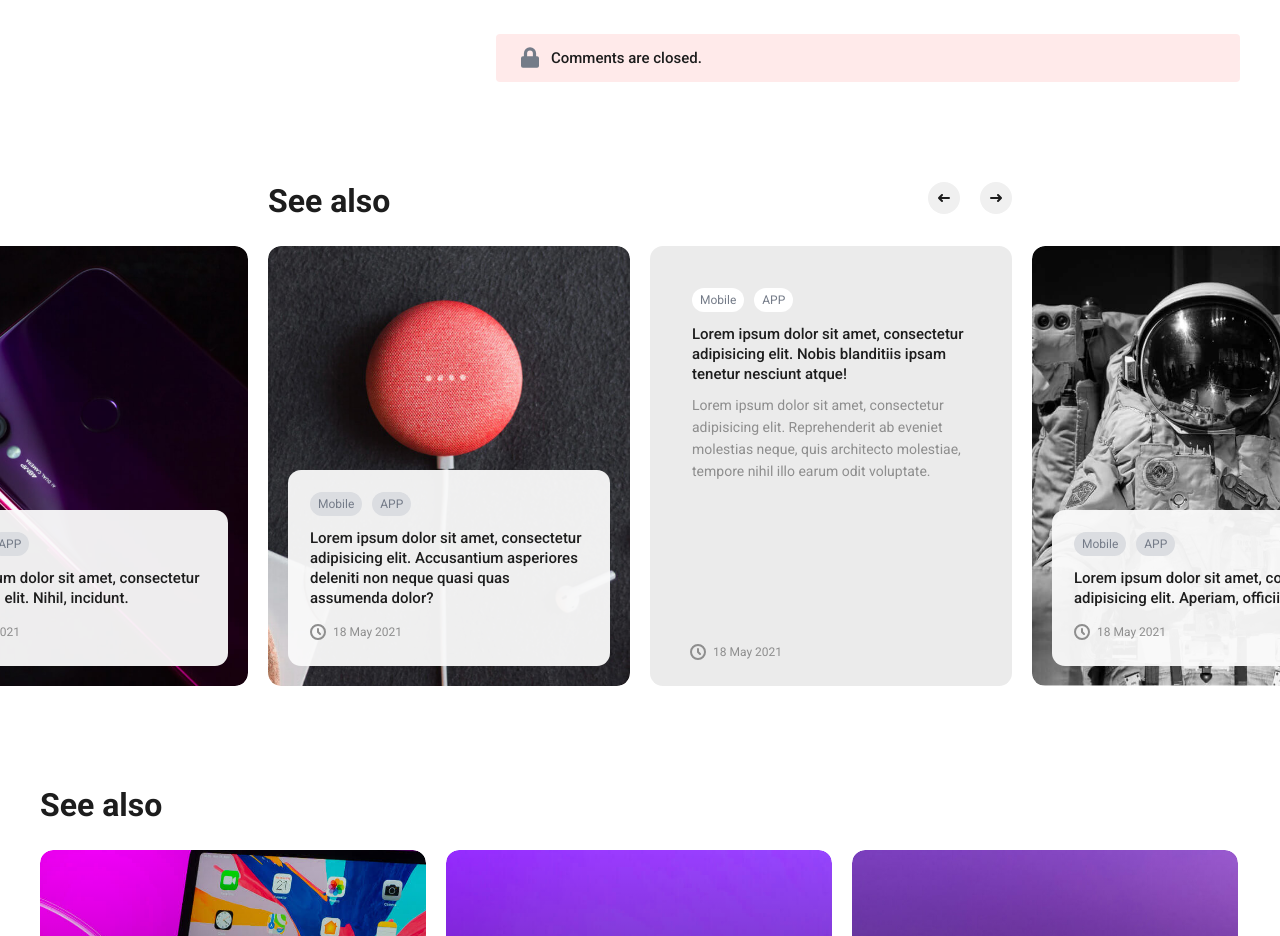
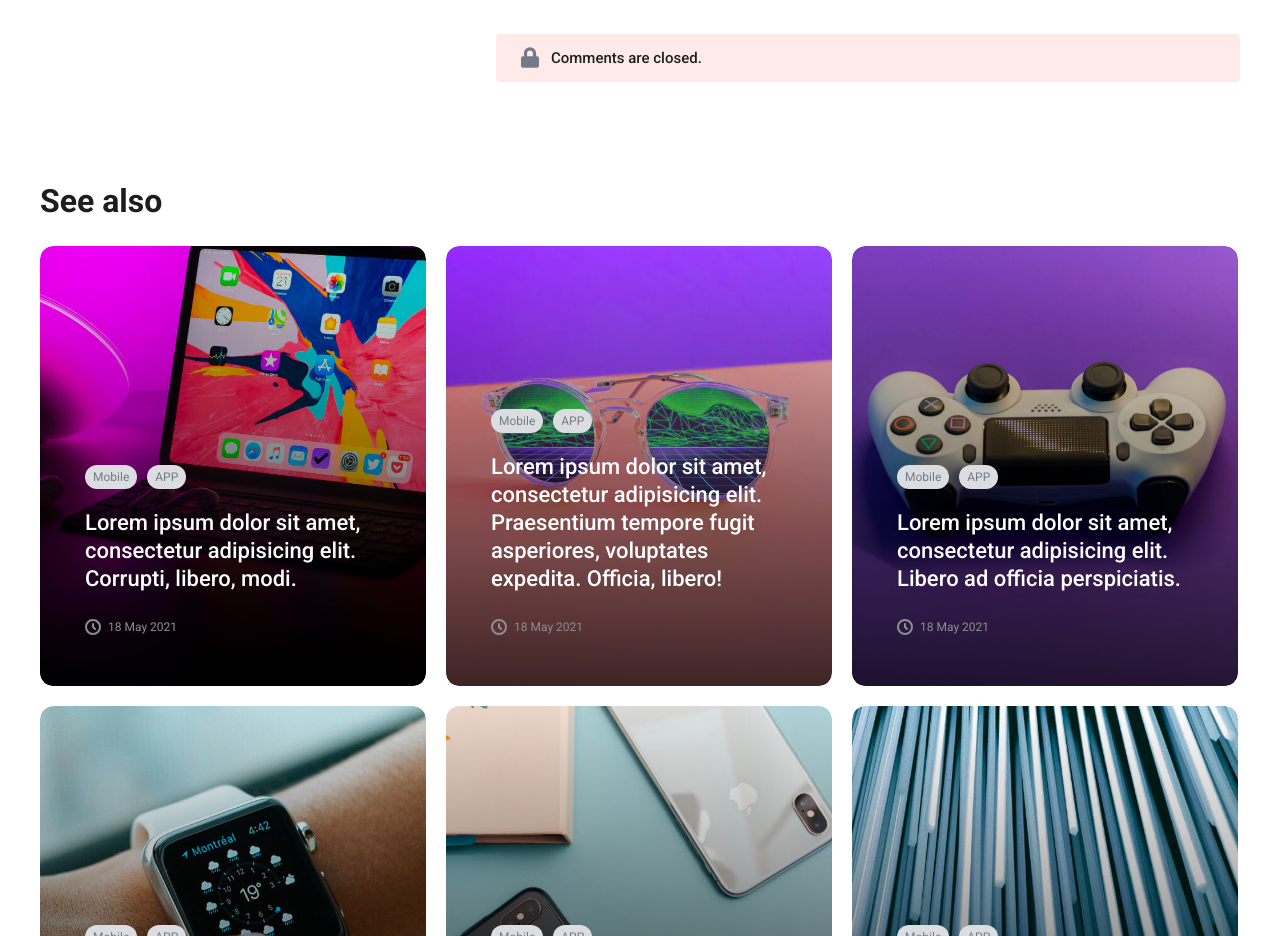
Before and after one commit to steve-njuguna-k/Turu-Travels, an Angular app: page /blog/blog-details in a window 1280 px wide. Shown: the part 3000-3936 px from the top of the page. Built offline with nearby package versions, Linux system fonts and the light colour scheme.

Commit message:
Made changes to blog details page

```diff
--- a/src/app/components/blog-details/blog-details.component.html
+++ b/src/app/components/blog-details/blog-details.component.html
@@ -368,114 +368,6 @@
                                 <div class="soc-link social-links-item">
                                     <img src="../../../assets/img/vimeo-icon.svg" class="img-svg" alt="">
                                 </div>
-                            </div>
-                        </div>
-                    </div>
-                </div>
-            </div>
-
-            <div class="other-posts-section section">
-                <div class="wrap wrap-center">
-                    <div class="wrap_float">
-                        <h2 class="title">See also</h2>
-                        <div class="arrows">
-                            <div class="arrow prev"></div>
-                            <div class="arrow next"></div>
-                        </div>
-                        <div class="section-content">
-                            <div class="other-posts-slider" id="js-other-posts-slider">
-                                <a href="#" class="other-posts-slider-item">
-                                    <img src="../../../assets/img/other-post.jpg" alt="" class="post-bg-img">
-                                    <div class="other-post-info">
-                                        <div class="post-tags">
-                                            <div class="tag">Mobile</div>
-                                            <div class="tag">APP</div>
-                                        </div>
-                                        <h3 class="post-title">
-                                            Lorem ipsum dolor sit amet, consectetur adipisicing elit. Accusantium asperiores deleniti non neque quasi quas assumenda dolor?
-                                        </h3>
-                                        <div class="post-date post-info-date">
-                                            18 May 2021
-                                        </div>
-                                    </div>
-                                </a>
-                                <a href="#" class="other-posts-slider-item without-bg">
-                                    <div class="other-post-info">
-                                        <div class="post-tags">
-                                            <div class="tag">Mobile</div>
-                                            <div class="tag">APP</div>
-                                        </div>
-                                        <h3 class="post-title">
-                                            Lorem ipsum dolor sit amet, consectetur adipisicing elit. Nobis blanditiis ipsam tenetur nesciunt atque!
-                                        </h3>
-                                        <div class="post-excerption">
-                                            Lorem ipsum dolor sit amet, consectetur adipisicing elit. Reprehenderit ab eveniet molestias neque, quis architecto molestiae, tempore nihil illo earum odit voluptate.
-                                        </div>
-                                        <div class="post-date post-info-date">
-                                            18 May 2021
-                                        </div>
-                                    </div>
-                                </a>
-                                <a href="#" class="other-posts-slider-item">
-                                    <img src="../../../assets/img/other-post-2.jpg" alt="" class="post-bg-img">
-                                    <div class="other-post-info">
-                                        <div class="post-tags">
-                                            <div class="tag">Mobile</div>
-                                            <div class="tag">APP</div>
-                                        </div>
-                                        <h3 class="post-title">
-                                            Lorem ipsum dolor sit amet, consectetur adipisicing elit. Aperiam, officiis quos?
-                                        </h3>
-                                        <div class="post-date post-info-date">
-                                            18 May 2021
-                                        </div>
-                                    </div>
-                                </a>
-                                <a href="#" class="other-posts-slider-item">
-                                    <img src="../../../assets/img/other-post-3.jpg" alt="" class="post-bg-img">
-                                    <div class="other-post-info">
-                                        <div class="post-tags">
-                                            <div class="tag">Mobile</div>
-                                            <div class="tag">APP</div>
-                                        </div>
-                                        <h3 class="post-title">
-                                            Lorem ipsum dolor sit amet, consectetur adipisicing elit. Optio amet eligendi, doloremque dignissimos voluptatum sit.
-                                        </h3>
-                                        <div class="post-date post-info-date">
-                                            18 May 2021
-                                        </div>
-                                    </div>
-                                </a>
-                                <a href="#" class="other-posts-slider-item">
-                                    <img src="../../../assets/img/other-post-4.jpg" alt="" class="post-bg-img">
-                                    <div class="other-post-info">
-                                        <div class="post-tags">
-                                            <div class="tag">Mobile</div>
-                                            <div class="tag">APP</div>
-                                        </div>
-                                        <h3 class="post-title">
-                                            Lorem ipsum dolor sit amet, consectetur adipisicing elit. Quaerat, impedit officia quibusdam.
-                                        </h3>
-                                        <div class="post-date post-info-date">
-                                            18 May 2021
-                                        </div>
-                                    </div>
-                                </a>
-                                <a href="#" class="other-posts-slider-item">
-                                    <img src="../../../assets/img/other-post-5.jpg" alt="" class="post-bg-img">
-                                    <div class="other-post-info">
-                                        <div class="post-tags">
-                                            <div class="tag">Mobile</div>
-                                            <div class="tag">APP</div>
-                                        </div>
-                                        <h3 class="post-title">
-                                            Lorem ipsum dolor sit amet, consectetur adipisicing elit. Nihil, incidunt.
-                                        </h3>
-                                        <div class="post-date post-info-date">
-                                            18 May 2021
-                                        </div>
-                                    </div>
-                                </a>
                             </div>
                         </div>
                     </div>
```
Also changed, not shown: src/app/components/blog/blog.component.html (+9 -9 lines).
